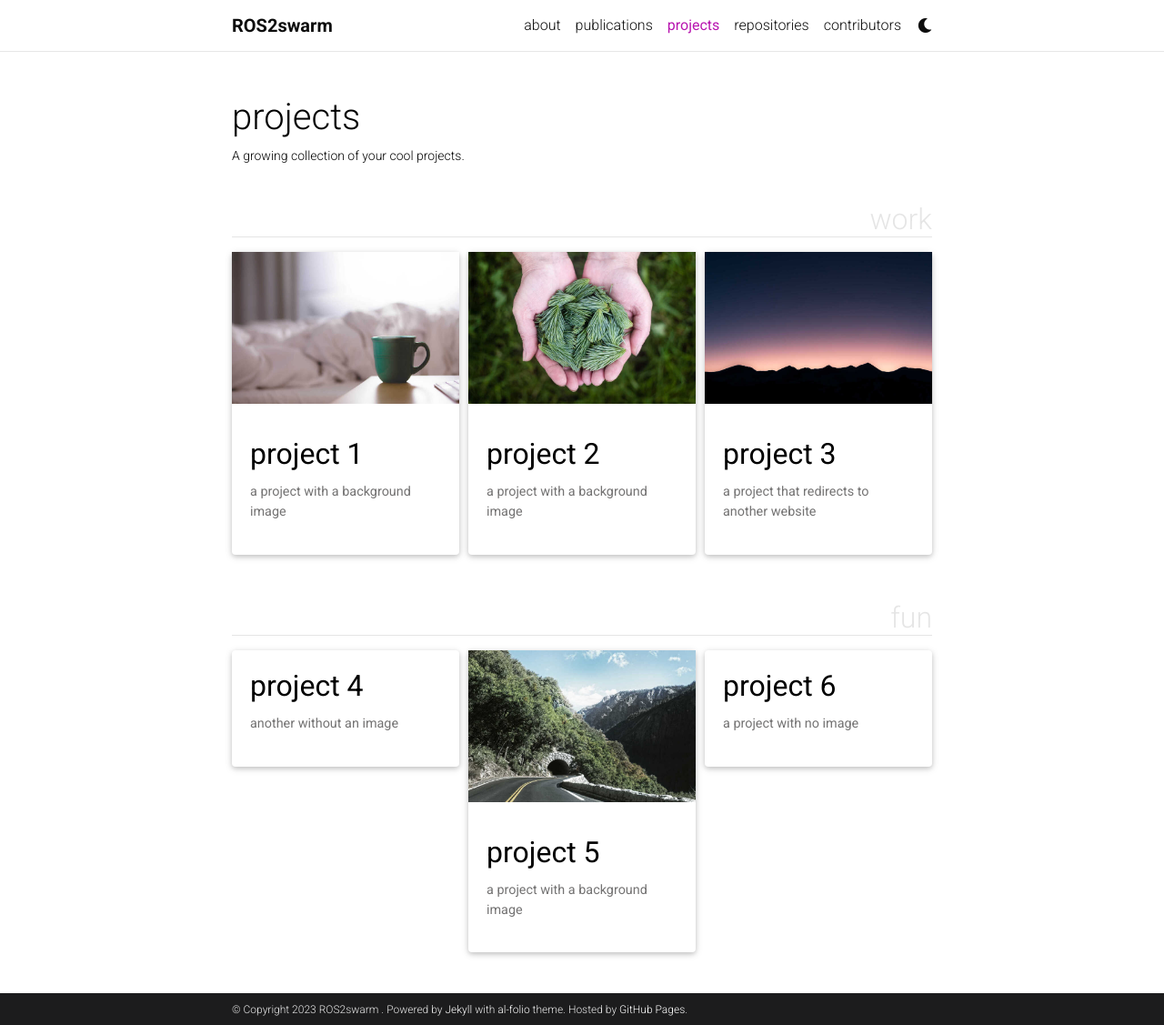
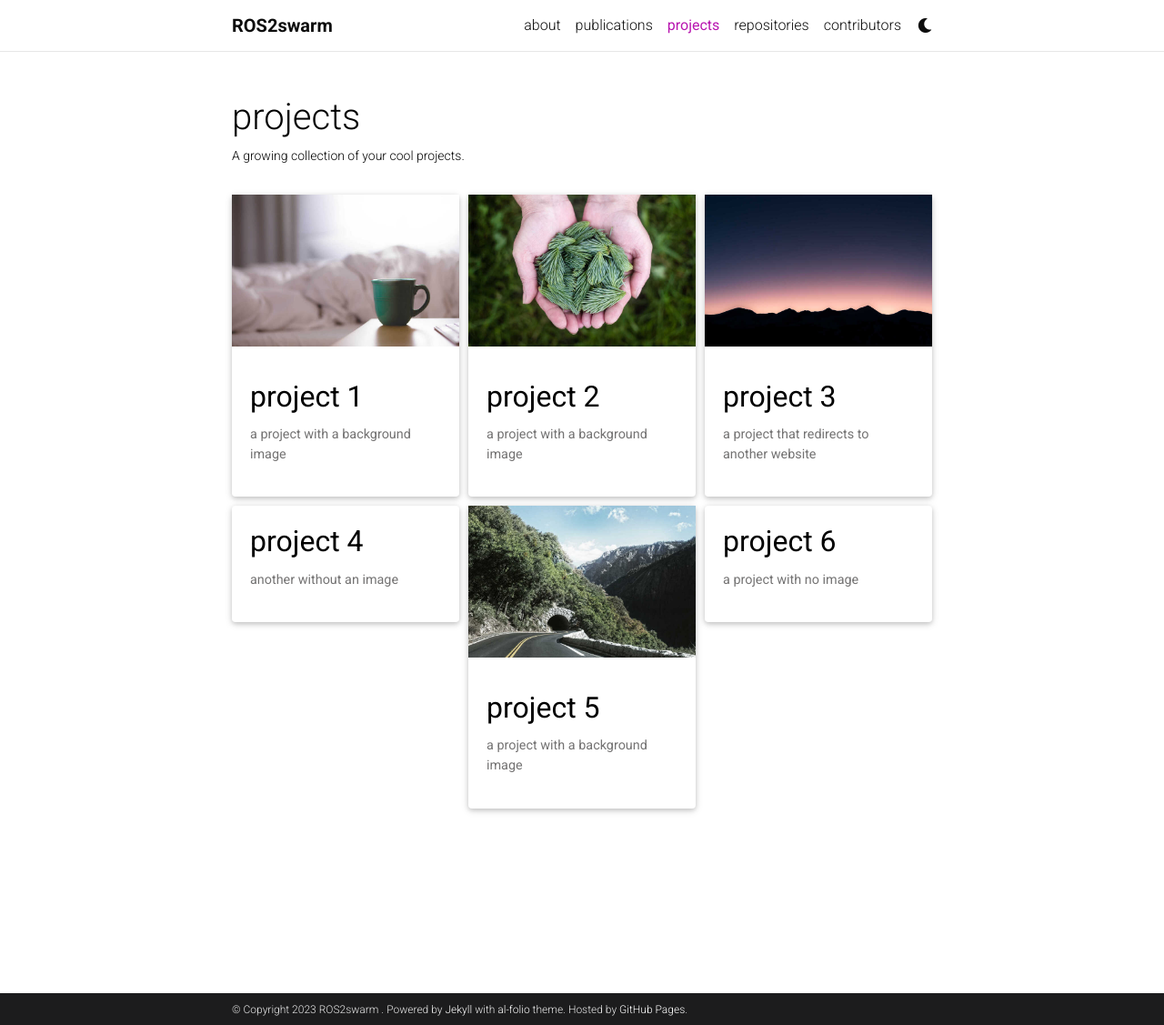
Before and after one commit to ROS2swarm/ROS2swarm.github.io, a Jekyll site: the page built from _pages/projects.md, in a window 1280 px wide and 1127 px high. Shown: the whole window at 91% size. Built offline with Jekyll 4.4.1, drawn with Linux system fonts in a browser that asks for light colours; full-size pictures stand in for the smaller copies a plugin makes; comment, search, counter and statistics services are not loaded; a style sheet for code colours, icons or effects is not loaded.

Commit message:
Update _config.yml

```diff
--- a/_config.yml
+++ b/_config.yml
@@ -340,7 +340,7 @@ enable_tooltips:            false  # enables automatic tooltip links generated
 enable_darkmode:            true   # enables switching between light/dark modes
 enable_navbar_social:       false  # enables displaying social links in the
                                    # navbar on the about page
-enable_project_categories:  true   # enables categorization of projects into
+enable_project_categories:  false   # enables categorization of projects into
                                    # multiple categories
 enable_medium_zoom:         true   # enables image zoom feature (as on medium.com)
 enable_progressbar:         true   # enables a horizontal progress bar linked to the vertical scroll position
```
